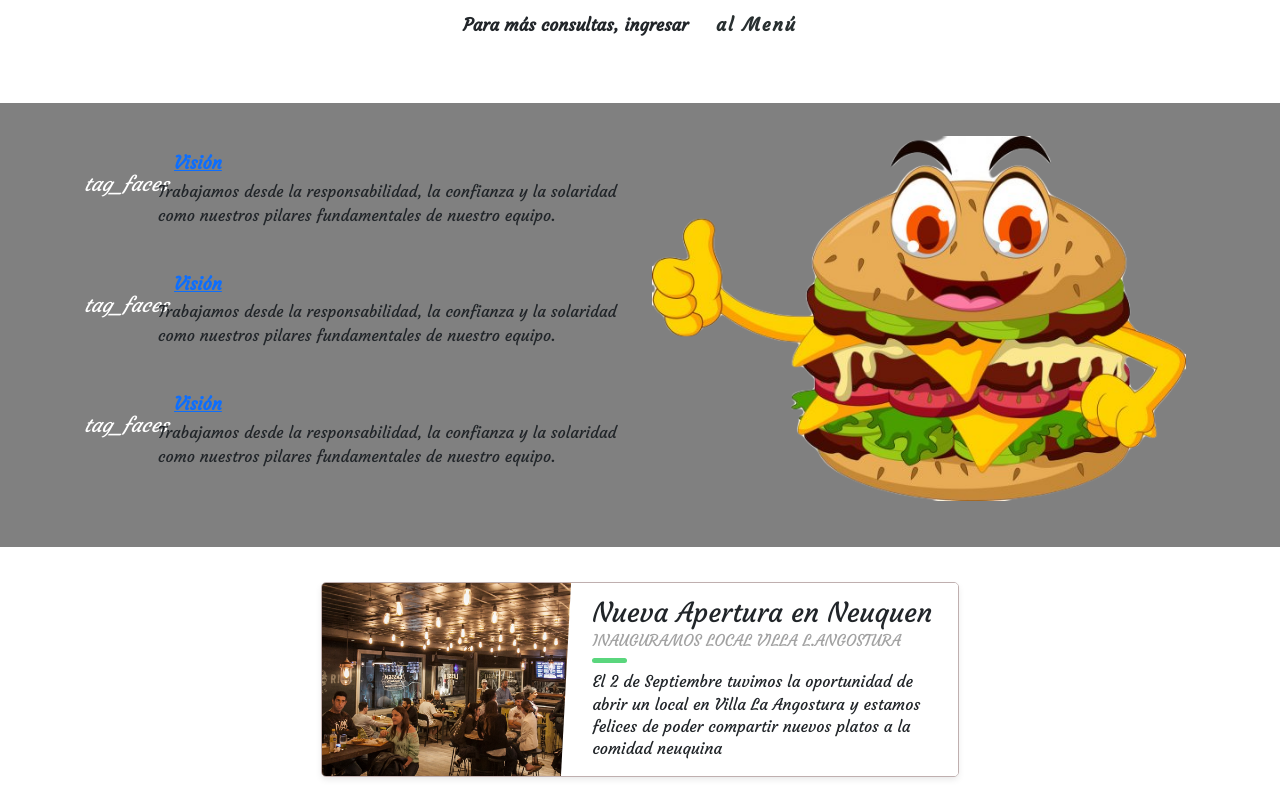
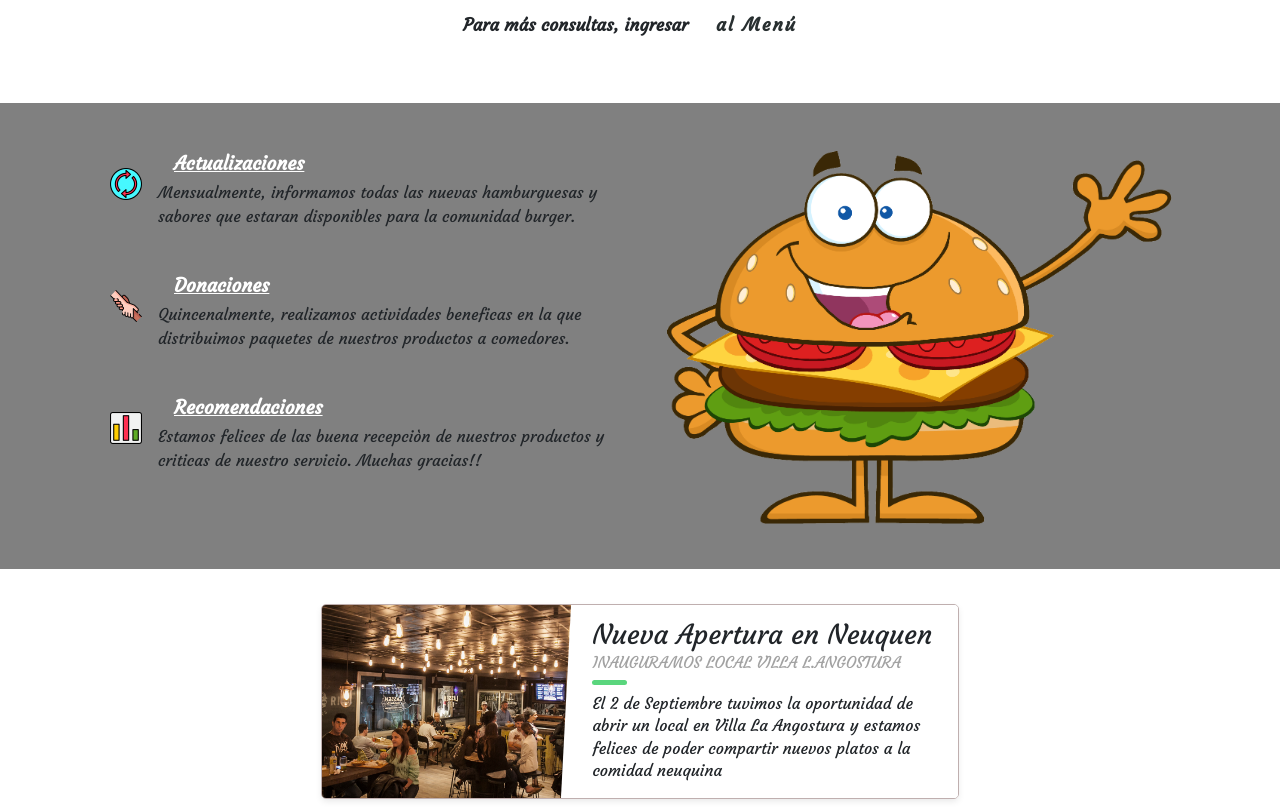
Before and after one commit to gastondacruz21/LaBestBurger, a website: page pages/novedades.html in a window 1280 px wide. Shown: the part 789-1598 px from the top of the page. Drawn offline with Linux system fonts and the light colour scheme.

Commit message:
cambios generales indez novedades

```diff
--- a/css/styles.css
+++ b/css/styles.css
@@ -1332,6 +1332,11 @@ margin: 10px 0;
         font-size: 18px;
       }
 
+.tituloNov .color{
+    color: white;
+    font-size: 1.2rem;
+
+}
 
 /*===================================================================================
 ==================SECCION - CONTACTOS: CONTACTO.HTML=================================
--- a/pages/novedades.html
+++ b/pages/novedades.html
@@ -240,39 +240,39 @@
 
                 <div class="col-lg-6 content order-lg-1 order-2 mt-3">
 
-                    <div class="icono1__espacio" style="visibility: visible; animation-name: fadeInUp;">
+                    <div class="icono1__espacio">
                         <div class="icono1">
-                            <i class="iconos__lista">tag_faces</i>
+                            <img src="../images/menu/ico3.png">
                         </div>
 
-                        <h4 class="tituloNov"><a href="">Visión</a></h4>
-                        <p class="detalleNov">Trabajamos desde la responsabilidad, la confianza y la solaridad como nuestros pilares fundamentales de nuestro equipo.</p>
+                        <h4 class="tituloNov"><a href="#" class="color">Actualizaciones</a></h4>
+                        <p class="detalleNov">Mensualmente, informamos todas las nuevas hamburguesas y sabores que estaran disponibles para la comunidad burger.</p>
                     </div>
 
-                    <div class="icono1__espacio" style="visibility: visible; animation-delay: 0.2s; animation-name: fadeInUp;">
+                    <div class="icono1__espacio">
 
                         <div class="icono1">
-                            <i class="iconos__lista">tag_faces</i>
+                            <img src="../images/menu/ico1.png">
                         </div>
 
-                        <h4 class="tituloNov"><a href="">Visión</a></h4>
-                        <p class="detalleNov">Trabajamos desde la responsabilidad, la confianza y la solaridad como nuestros pilares fundamentales de nuestro equipo.</p>
+                        <h4 class="tituloNov"><a href="#" class="color">Donaciones</a></h4>
+                        <p class="detalleNov">Quincenalmente, realizamos actividades beneficas en la que distribuimos paquetes de nuestros productos a comedores.</p>
                     </div>
 
-                    <div class="icono1__espacio" style="visibility: visible; animation-delay: 0.2s; animation-name: fadeInUp;">
+                    <div class="icono1__espacio">
 
                         <div class="icono1">
-                            <i class="iconos__lista">tag_faces</i>
+                            <img src="../images/menu/ico2.png">
                         </div>
 
-                        <h4 class="tituloNov"><a href="">Visión</a></h4>
-                        <p class="detalleNov">Trabajamos desde la responsabilidad, la confianza y la solaridad como nuestros pilares fundamentales de nuestro equipo.</p>
+                        <h4 class="tituloNov"><a href="#" class="color">Recomendaciones</a></h4>
+                        <p class="detalleNov">Estamos felices de las buena recepciòn de nuestros productos y criticas de nuestro servicio. Muchas gracias!!</p>
                     </div>
 
                 </div>
 
                 <div class="col-lg-6 order-lg-2 order-1" style="visibility: visible; animation-name: fadeInUp;">
-                <img src="../images/fonditoNov.png" class="img-fluid" alt="Fondo de Beneficios">
+                <img src="../images/fonditoBurger.png" class="img-fluid" alt="Fondo de Beneficios">
                 </div>
 
             </div>
```
Also changed, not shown: index.html (+1 -1 lines), pages/promos.html (+8 -2 lines), scss/componentes/_cardsOpinion.scss (+8 -1 lines), images/fonditoBurger.png (added), images/fonditoNov.png (deleted), images/menu/ico1.png (added), images/menu/ico2.png (added), images/menu/ico3.png (added), scss/main.css, 1 other file.
